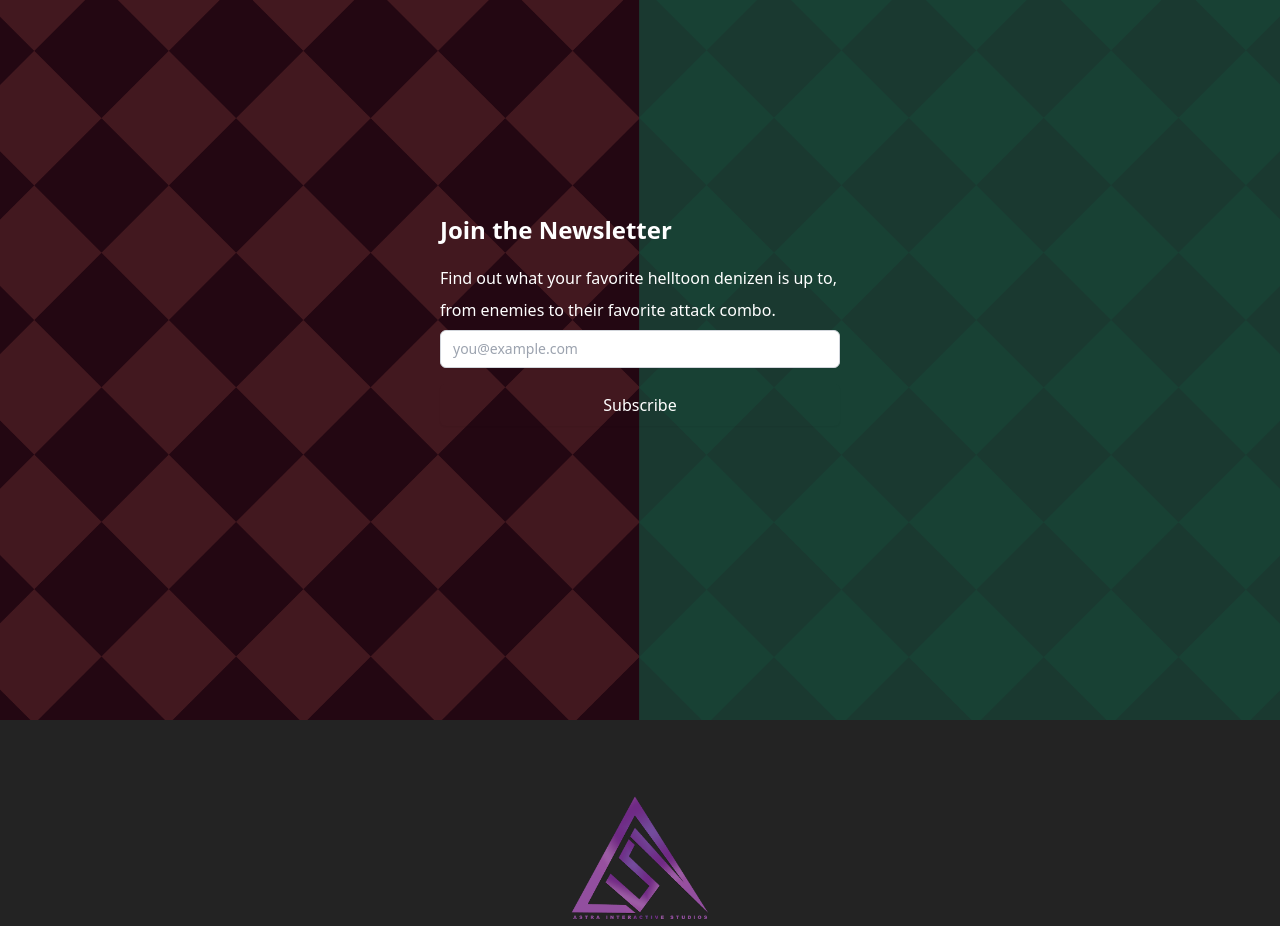
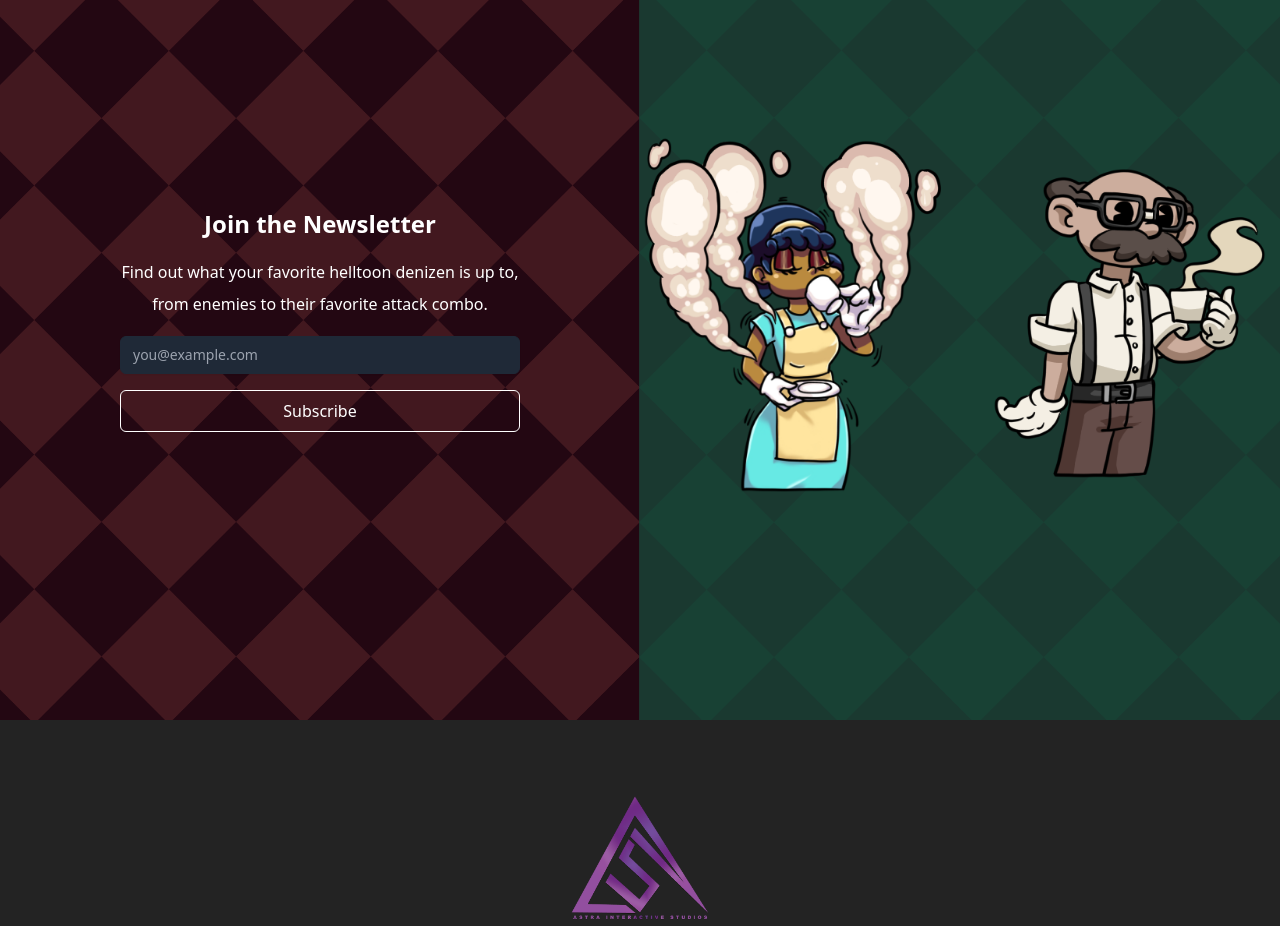
Before and after one commit to mgguild/ai-games, a Next.js app: page /helltoons in a window 1280 px wide. Shown: the part 3520-4446 px from the top of the page. Built offline with nearby package versions, Linux system fonts and the light colour scheme.

Commit message:
Add newsletter page #70

```diff
--- a/src/app/helltoons/Newsletter.tsx
+++ b/src/app/helltoons/Newsletter.tsx
@@ -1,34 +1,54 @@
 import React from 'react';
-
+import Image
+ from 'next/image';
 const Newsletter = () => {
   return (
     <div id="newsletter"
     className="min-h-screen flex flex-col items-center justify-center bg-cover bg-center w-full"
     style={{ backgroundImage: "url('/helltoons/BG Checkered.png')" }}>
 
-      <div className="bg-transparent p-6 max-w-md w-full">
+    <div className="grid grid-cols-2 gap-0 items-center">
+      <div className="bg-transparent p-6 max-w-md w-full mx-auto text-center">
         <h2 className="text-2xl font-bold mb-4 text-white">Join the Newsletter</h2>
-        <p className="w-full leading-loose text-based font-medium text-white">
-        Find out what your favorite helltoon denizen is up to, from enemies to their favorite attack combo.
-      </p>
+        <p className="w-full leading-loose mb-4 text-based font-medium text-white">
+          Find out what your favorite helltoon denizen is up to, from enemies to their favorite attack combo.
+        </p>
         <form>
           <div className="mb-4">
             <input
               type="email"
               id="email"
-              className="mt-1 block w-full px-3 py-2 border border-gray-300 rounded-md shadow-sm focus:outline-none focus:ring-indigo-500 focus:border-indigo-500 sm:text-sm"
+              className="mt-1 block w-full px-3 py-2 border border-gray-800 rounded-md shadow-sm focus:outline-none focus:ring-gray-500 focus:gray-indigo-500 sm:text-sm bg-gray-800 text-white"
               placeholder="you@example.com"
             />
           </div>
-
           <button
             type="submit"
-            className="w-full bg-transparent text-white py-2 px-4 border border-transparent rounded-md shadow-sm hover:bg-indigo-700 focus:outline-none focus:ring-2 focus:ring-offset-2 focus:ring-indigo-500"
+            className="w-full bg-transparent text-white py-2 px-4 border border-white rounded-md shadow-sm hover:bg-indigo-700 focus:outline-none focus:ring-2 focus:ring-offset-2 focus:ring-indigo-500"
           >
             Subscribe
           </button>
         </form>
       </div>
+
+      <div className="grid grid-cols-2 gap-4 justify-center items-center">
+        <Image
+          src="/helltoons/newsletter2.png"
+          alt="logo"
+          width={500}
+          height={400}
+          className="mx-auto"
+        />
+        <Image
+          src="/helltoons/newsletter1.png"
+          alt="logo"
+          width={500}
+          height={400}
+          className="mx-auto"
+        />
+      </div>
+    </div>
+
     </div>
   );
 };
```
Also changed, not shown: public/helltoons/newsletter1.png (added), public/helltoons/newsletter2.png (added).
